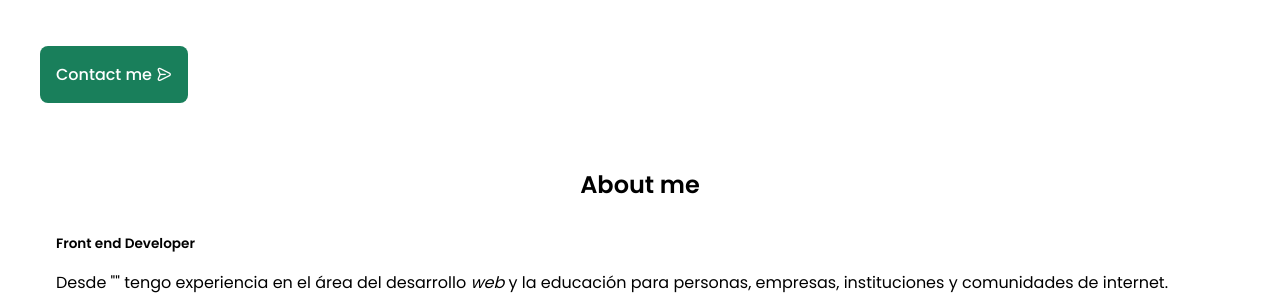
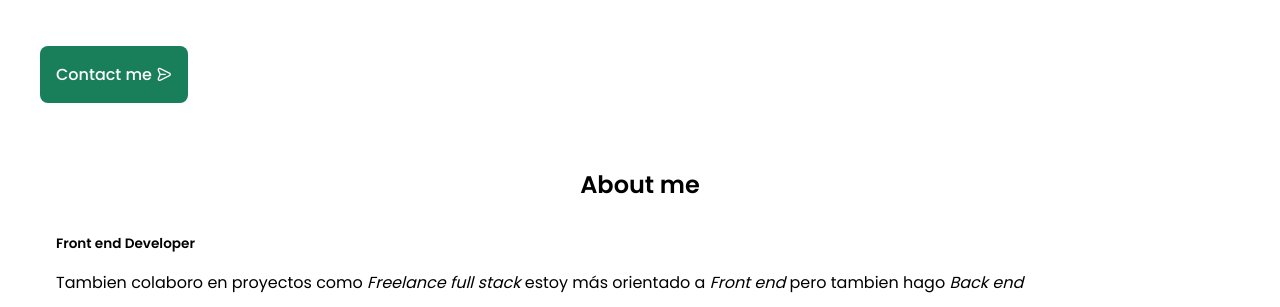
Before and after one commit to aontaneda2000/portfolioAcademlo, a plain HTML site: page index.html in a window 1280 px wide. Shown: the part 493-800 px from the top of the page. Drawn offline with nearby package versions, Linux system fonts and the light colour scheme.

Commit message:
3version

```diff
--- a/index.html
+++ b/index.html
@@ -105,8 +105,7 @@
         <h2 class="section-title">About me</h2>
         <h5>Front end Developer</h5>
       </aside>
-      <p>Desde "" tengo experiencia en el área del desarrollo <i>web</i> y la educación para personas, empresas,
-        instituciones y comunidades de internet. </p>
+
       <p>Tambien colaboro en proyectos como <i>Freelance full stack</i> estoy más orientado a <i>Front end</i> pero
         tambien hago <i>Back end</i> </p>
 
```
